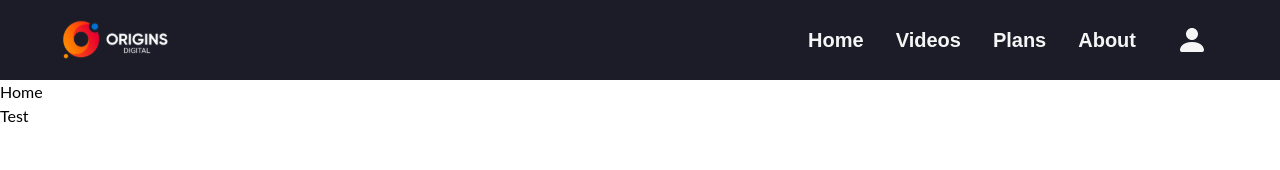
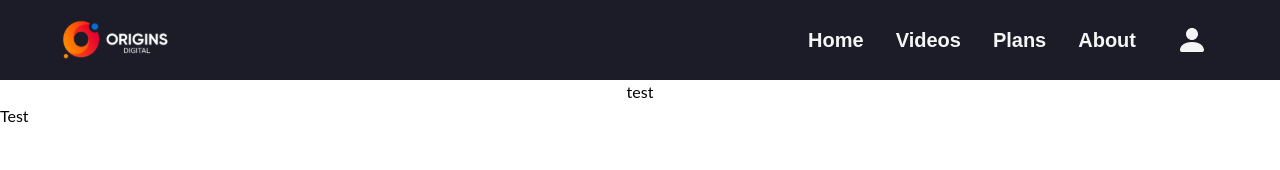
Before and after one commit to WildCodeSchool/2023-02-JS-RemoteFR-JSWizards-P3-Team-Ravenclaw, a React (Vite) app in the folder frontend/: page / in a window 1280 px wide. Shown: the top 170 px of the page. Built offline with nearby package versions, Linux system fonts and the light colour scheme.

Commit message:
Modification of Home for component tests

```diff
--- a/frontend/src/pages/Home.jsx
+++ b/frontend/src/pages/Home.jsx
@@ -1,7 +1,3 @@
 export default function Home() {
-  return (
-    <section>
-      <div>Home</div>
-    </section>
-  );
+  return <section className="flex items-center justify-center">test</section>;
 }
```
